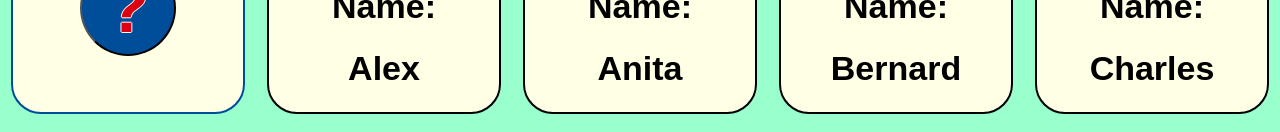
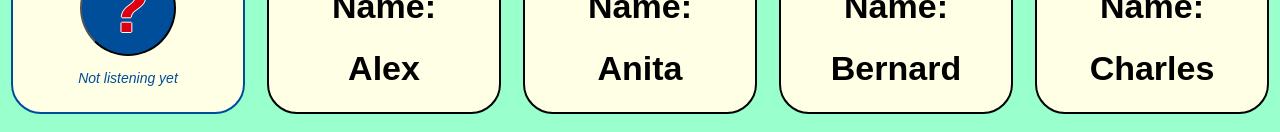
Before and after one commit to marcelo-morales/russell-csie, a React (Create React App) app in the folder game_refractor/: page / in a window 1280 px wide. Shown: the part 511-643 px from the top of the page. Built offline with nearby package versions, Linux system fonts and the light colour scheme.

Commit message:
previous frontend

```diff
--- a/game_refractor/src/components/Container.js
+++ b/game_refractor/src/components/Container.js
@@ -23,7 +23,8 @@ class Container extends Component {
     this.state = {
       unknownCharacter: this.props.characters[randomNo],
       hiddenCharacters: hidden,
-      synth: window.speechSynthesis
+      synth: window.speechSynthesis,
+      messageDisplayed: "Not listening yet"
     }
   }
 
@@ -157,6 +158,11 @@ congratsResponses  =  (name) => {
 
     const response = await axios.get("http://127.0.0.1:5000/");
     const data = response.data;
+    if (data) {
+      this.messageDisplayed("Listened successfully! You are able to ask another question")
+    } else {
+      this.messageDisplayed("Click on the button to ask a question, we were not able to hear you")
+    }
 
     question = data["trait"];
     answer = data["adjective"];
@@ -272,7 +278,7 @@ congratsResponses  =  (name) => {
             characters={this.props.characters}
             handleChange={this.questionSelected}>
           </Menus>
-          {/* <Notification>{message}</Notification> */}
+          <Notification>{this.state.messageDisplayed}</Notification>
         </div>
         {cards}
       </div>
```
